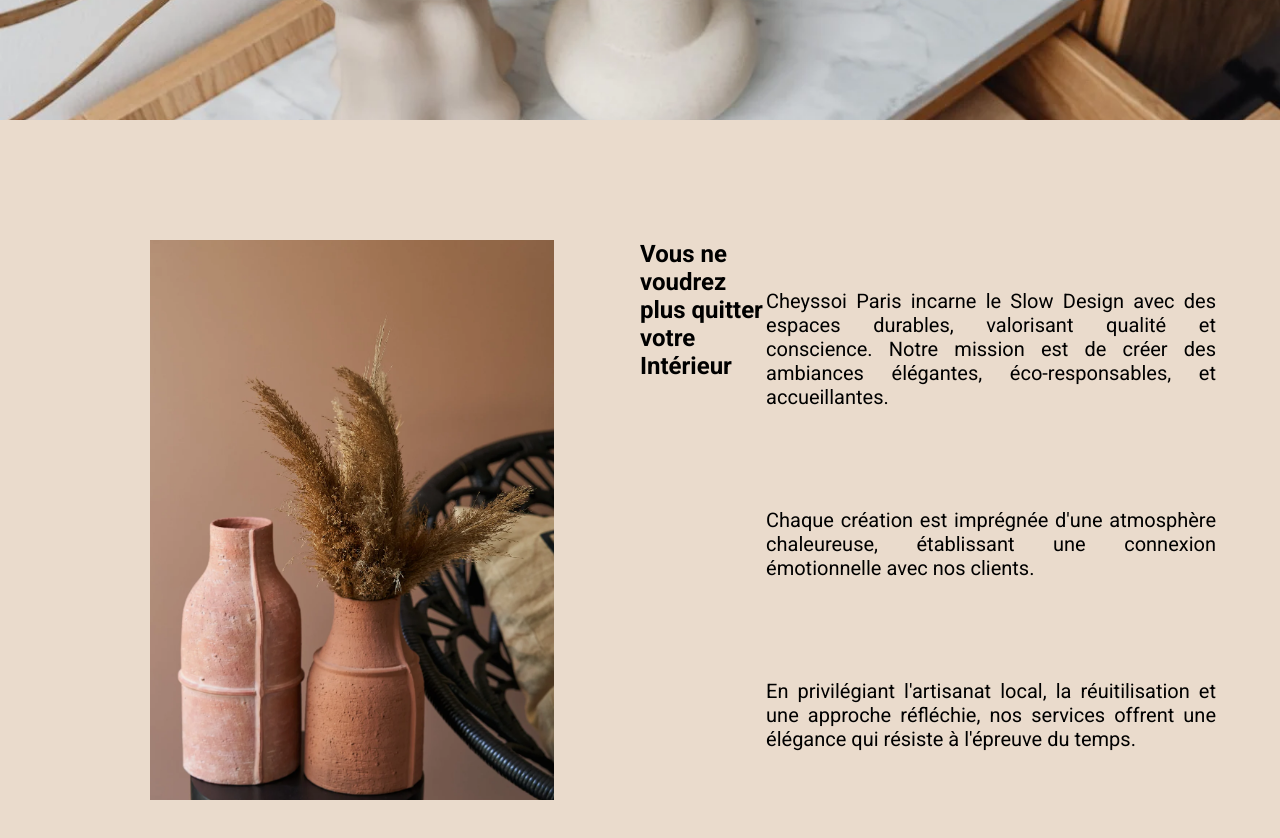
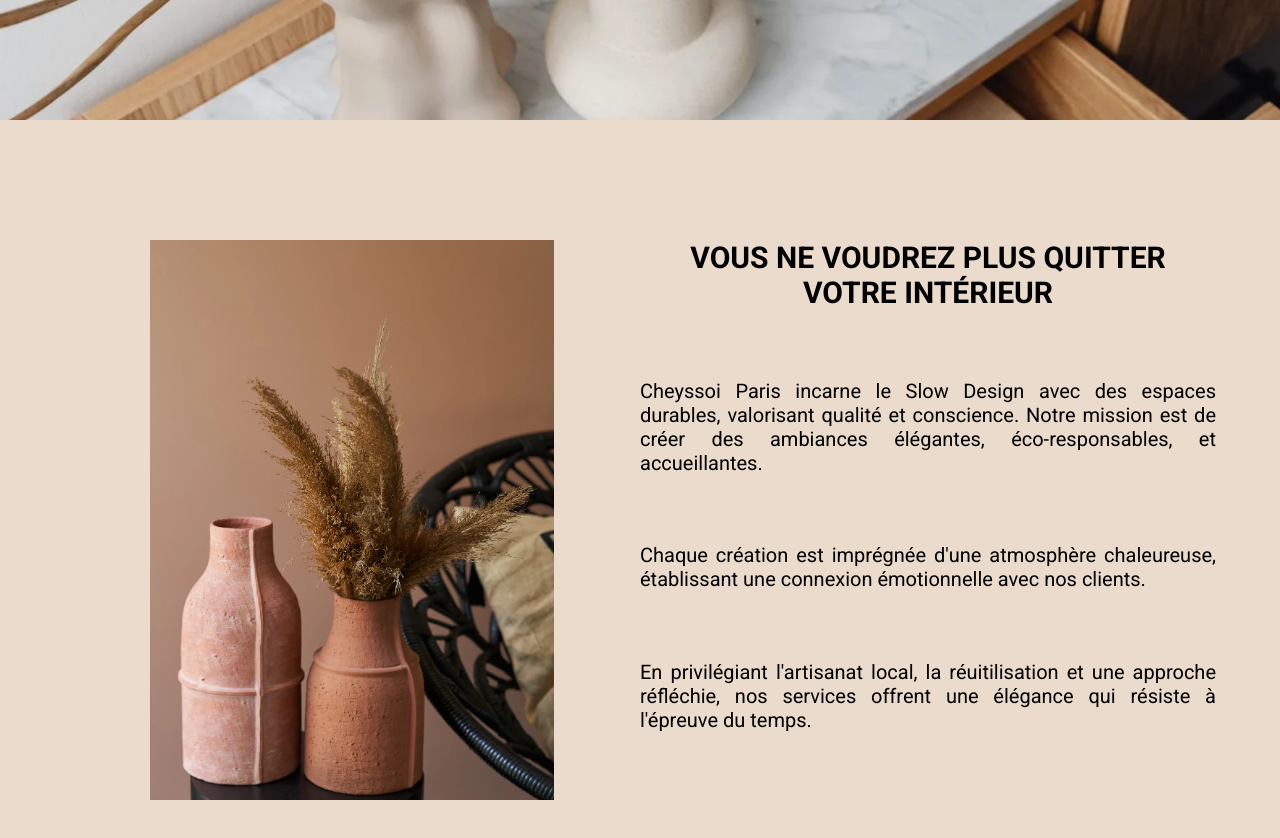
Before and after one commit to Scharlyopitz/CHEYSSOI-PARIS, a React (Vite) app: page /about in a window 1280 px wide. Shown: the part 680-1518 px from the top of the page. Built offline with nearby package versions, Linux system fonts and the light colour scheme.

Commit message:
Changement mise en forme du texte de présentation

```diff
--- a/src/sass/pages/_about.scss
+++ b/src/sass/pages/_about.scss
@@ -54,9 +54,7 @@
 
   .secondSection {
     display: flex;
-    flex-direction: column;
     align-items: center;
-    justify-content: space-evenly;
     height: 100vh;
     padding: 0 5vw;
 
@@ -67,12 +65,19 @@
 
       .container {
         display: flex;
+        flex-direction: column;
         width: 50%;
+
+        h2 {
+          text-align: center;
+          font-size: 30px;
+          text-transform: uppercase;
+        }
 
         div {
           display: flex;
           flex-direction: column;
-          justify-content: space-around;
+          justify-content: space-evenly;
           height: 100%;
 
           p {
--- a/src/style/style.css
+++ b/src/style/style.css
@@ -120,9 +120,7 @@ header .menu .burger {
 }
 #About .secondSection {
   display: flex;
-  flex-direction: column;
   align-items: center;
-  justify-content: space-evenly;
   height: 100vh;
   padding: 0 5vw;
 }
@@ -133,12 +131,18 @@ header .menu .burger {
 }
 #About .secondSection .divContainer .container {
   display: flex;
+  flex-direction: column;
   width: 50%;
+}
+#About .secondSection .divContainer .container h2 {
+  text-align: center;
+  font-size: 30px;
+  text-transform: uppercase;
 }
 #About .secondSection .divContainer .container div {
   display: flex;
   flex-direction: column;
-  justify-content: space-around;
+  justify-content: space-evenly;
   height: 100%;
 }
 #About .secondSection .divContainer .container div p {
```
Also changed, not shown: 1 other file (tests, documents, lock files or other folders).
